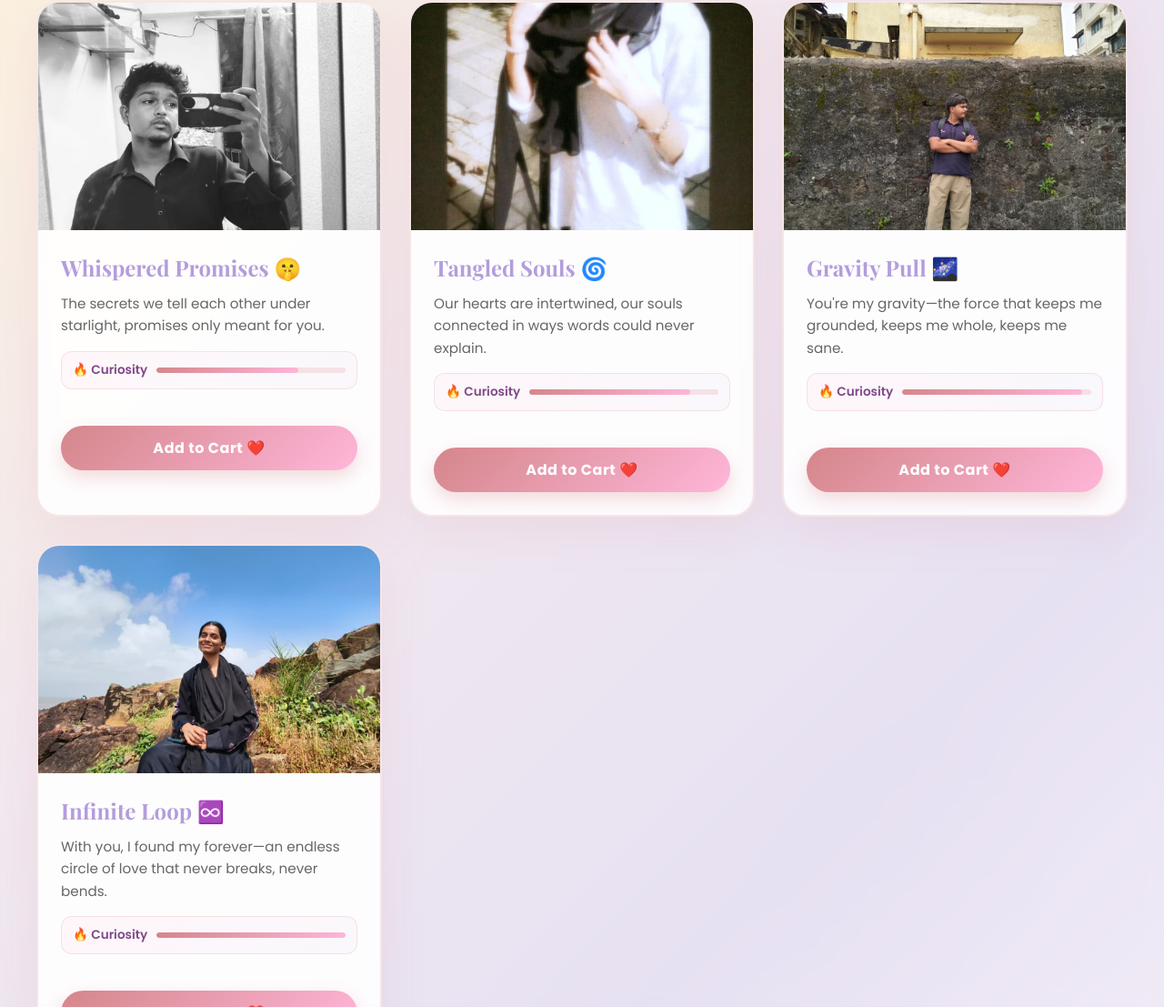
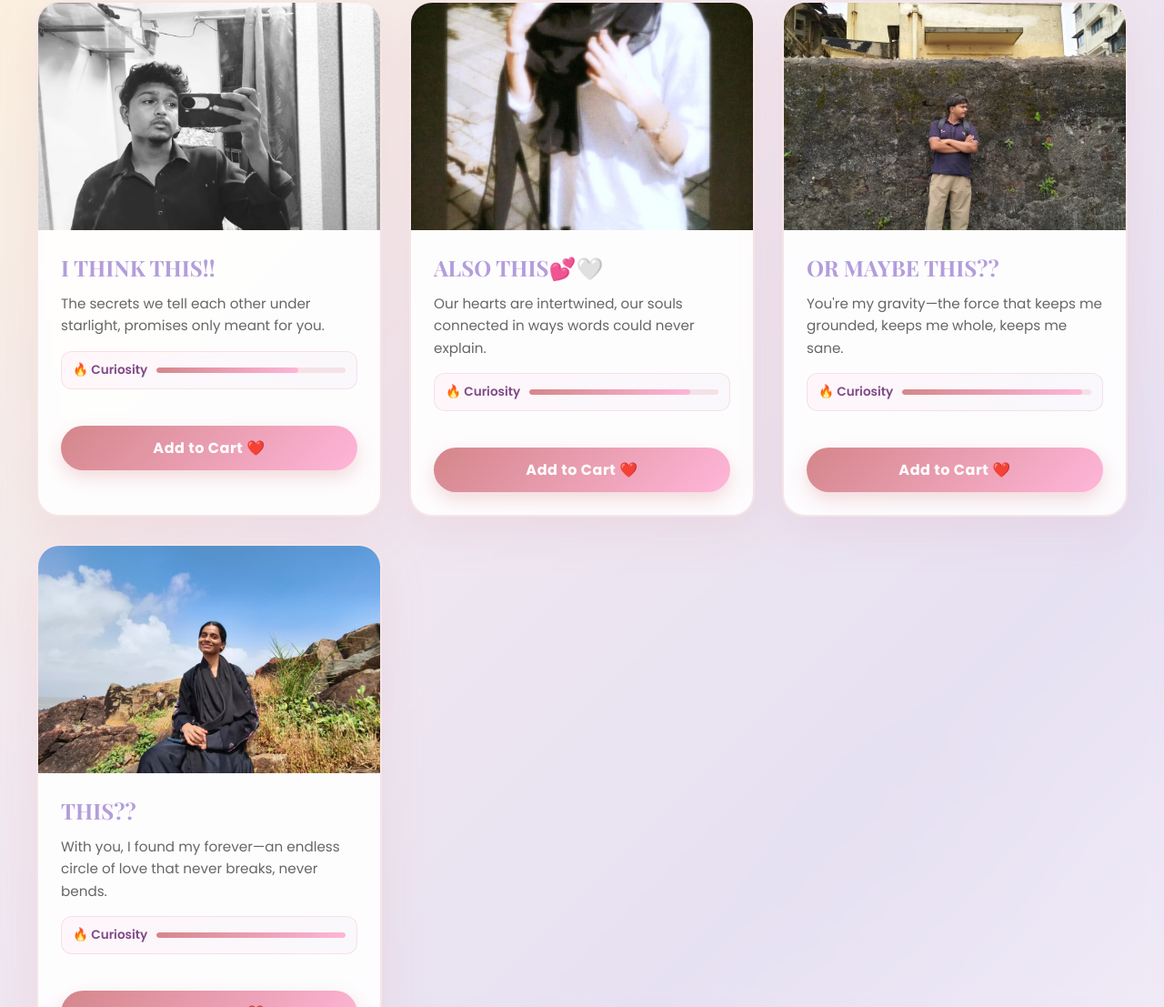
Before and after one commit to 5580222-max/farzin-eid, a plain HTML site: page index.html in a window 1280 px wide. Shown: the part 1005-2112 px from the top of the page at 91% size. Drawn offline with nearby package versions, Linux system fonts and the light colour scheme.

Commit message:
Update index.html

```diff
--- a/index.html
+++ b/index.html
@@ -1124,13 +1124,12 @@ BYE BYE TAKLI😌❤️🤍💕.</div>
         </div>
 
         <div class="products-grid">
-            <!-- PRODUCT 1 -->
             <div class="product-card">
                 <div class="product-image">
-                    <img src="https://raw.githubusercontent.com/5580222-max/farzin-eid/main/img1.jpg" alt="Whispered Promises">
+                    <img src="https://raw.githubusercontent.com/5580222-max/farzin-eid/main/img1.jpg" alt="Product 1">
                 </div>
                 <div class="product-info">
-                    <div class="product-title">Whispered Promises 🤫</div>
+                    <div class="product-title">Loading...</div>
                     <p class="product-desc">The secrets we tell each other under starlight, promises only meant for you.</p>
 
                     <div class="curiosity-level">
@@ -1140,17 +1139,16 @@ BYE BYE TAKLI😌❤️🤍💕.</div>
                         </div>
                     </div>
 
-                    <button class="add-to-cart-btn" onclick="addToCart(1, 'Whispered Promises 🤫')">Add to Cart ❤️</button>
+                    <button class="add-to-cart-btn" onclick="addToCart(1, 'Product 1')">Add to Cart ❤️</button>
                 </div>
             </div>
 
-            <!-- PRODUCT 2 -->
             <div class="product-card">
                 <div class="product-image">
-                    <img src="https://raw.githubusercontent.com/5580222-max/farzin-eid/main/img2.jpg" alt="Tangled Souls">
+                    <img src="https://raw.githubusercontent.com/5580222-max/farzin-eid/main/img2.jpg" alt="Product 2">
                 </div>
                 <div class="product-info">
-                    <div class="product-title">Tangled Souls 🌀</div>
+                    <div class="product-title">Loading...</div>
                     <p class="product-desc">Our hearts are intertwined, our souls connected in ways words could never explain.</p>
 
                     <div class="curiosity-level">
@@ -1160,17 +1158,16 @@ BYE BYE TAKLI😌❤️🤍💕.</div>
                         </div>
                     </div>
 
-                    <button class="add-to-cart-btn" onclick="addToCart(2, 'Tangled Souls 🌀')">Add to Cart ❤️</button>
+                    <button class="add-to-cart-btn" onclick="addToCart(2, 'Product 2')">Add to Cart ❤️</button>
                 </div>
             </div>
 
-            <!-- PRODUCT 3 -->
             <div class="product-card">
                 <div class="product-image">
-                    <img src="https://raw.githubusercontent.com/5580222-max/farzin-eid/main/img3.jpg" alt="Gravity Pull">
+                    <img src="https://raw.githubusercontent.com/5580222-max/farzin-eid/main/img3.jpg" alt="Product 3">
                 </div>
                 <div class="product-info">
-                    <div class="product-title">Gravity Pull 🌌</div>
+                    <div class="product-title">Loading...</div>
                     <p class="product-desc">You're my gravity—the force that keeps me grounded, keeps me whole, keeps me sane.</p>
 
                     <div class="curiosity-level">
@@ -1180,17 +1177,16 @@ BYE BYE TAKLI😌❤️🤍💕.</div>
                         </div>
                     </div>
 
-                    <button class="add-to-cart-btn" onclick="addToCart(3, 'Gravity Pull 🌌')">Add to Cart ❤️</button>
+                    <button class="add-to-cart-btn" onclick="addToCart(3, 'Product 3')">Add to Cart ❤️</button>
                 </div>
             </div>
 
-            <!-- PRODUCT 4 -->
             <div class="product-card">
                 <div class="product-image">
-                    <img src="https://raw.githubusercontent.com/5580222-max/farzin-eid/main/img4.jpg" alt="Infinite Loop">
+                    <img src="https://raw.githubusercontent.com/5580222-max/farzin-eid/main/img4.jpg" alt="Product 4">
                 </div>
                 <div class="product-info">
-                    <div class="product-title">Infinite Loop ♾️</div>
+                    <div class="product-title">Loading...</div>
                     <p class="product-desc">With you, I found my forever—an endless circle of love that never breaks, never bends.</p>
 
                     <div class="curiosity-level">
@@ -1200,7 +1196,7 @@ BYE BYE TAKLI😌❤️🤍💕.</div>
                         </div>
                     </div>
 
-                    <button class="add-to-cart-btn" onclick="addToCart(4, 'Infinite Loop ♾️')">Add to Cart ❤️</button>
+                    <button class="add-to-cart-btn" onclick="addToCart(4, 'Product 4')">Add to Cart ❤️</button>
                 </div>
             </div>
         </div>
@@ -1247,12 +1243,46 @@ BYE BYE TAKLI😌❤️🤍💕.</div>
     </audio>
 
     <script>
+        // RANDOM PRODUCT TITLES SHUFFLE
+        const randomTitles = [
+            "THIS??",
+            "OR MAYBE THIS??",
+            "I THINK THIS!!",
+            "ALSO THIS💕🤍"
+        ];
+
+        function shuffleTitles() {
+            const titles = document.querySelectorAll('.product-title');
+            let shuffled = [...randomTitles].sort(() => 0.5 - Math.random());
+
+            titles.forEach((title, index) => {
+                title.textContent = shuffled[index % shuffled.length];
+            });
+        }
+
+        // Update cart button names with shuffled titles
+        function updateCartButtonNames() {
+            const buttons = document.querySelectorAll('.add-to-cart-btn');
+            const titles = document.querySelectorAll('.product-title');
+
+            buttons.forEach((btn, index) => {
+                const titleText = titles[index].textContent;
+                btn.onclick = function() {
+                    addToCart(index + 1, titleText);
+                };
+            });
+        }
+
+        // MUSIC CONTROL
         const musicControl = document.getElementById('musicControl');
         const messageMusic = document.getElementById('messageMusic');
         const timerMusic = document.getElementById('timerMusic');
         let messageMusicPlaying = false;
 
         window.addEventListener('load', () => {
+            shuffleTitles();
+            updateCartButtonNames();
+
             timerMusic.volume = 0.5;
             timerMusic.play().catch(err => {
                 document.addEventListener('click', () => {
@@ -1451,7 +1481,7 @@ BYE BYE TAKLI😌❤️🤍💕.</div>
 
         generateHearts();
         startCountdown();
-        console.log('✅ Website ready! All features activated.');
+        console.log('✅ Website ready! Product titles are randomly shuffled!');
     </script>
 </body>
 </html>
```
